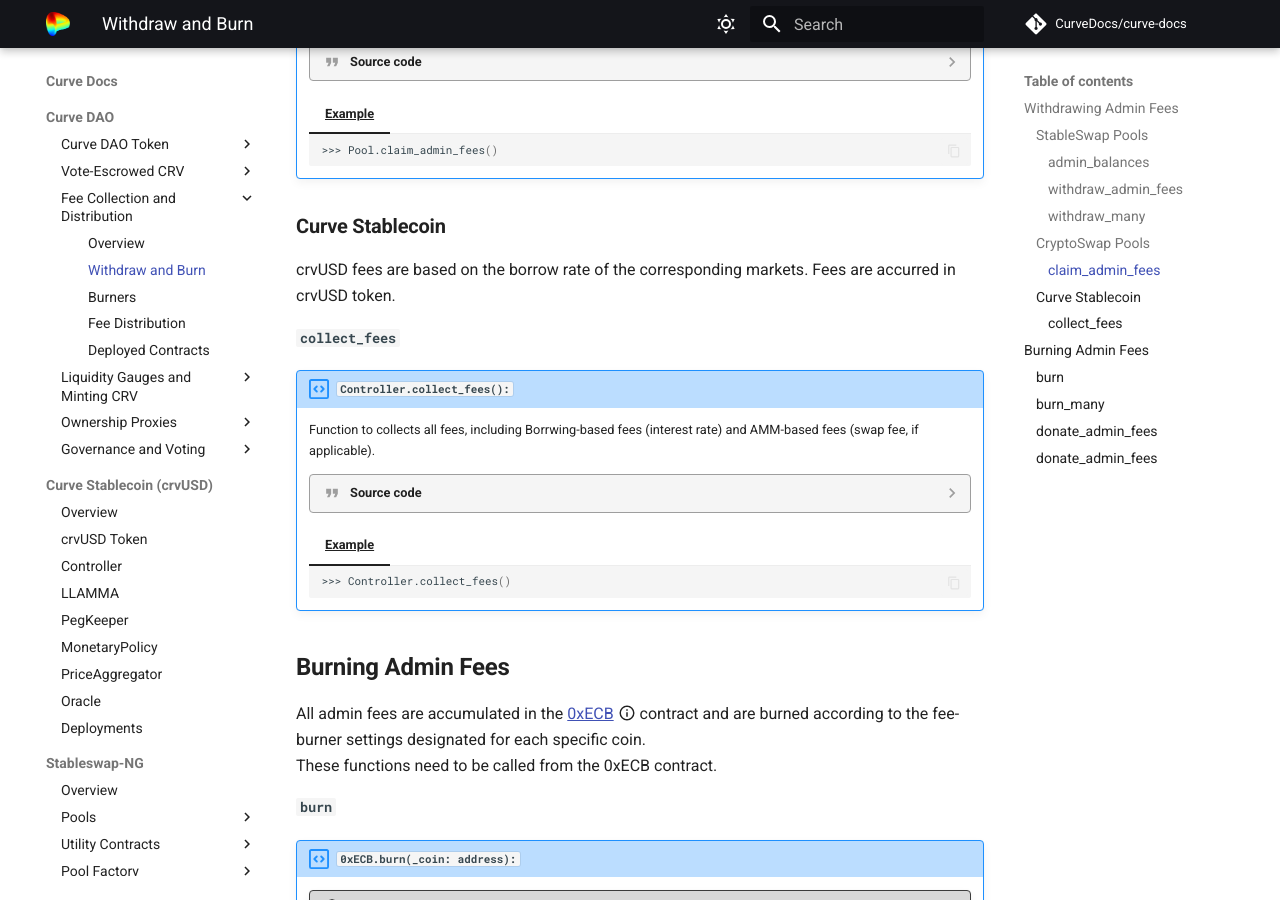
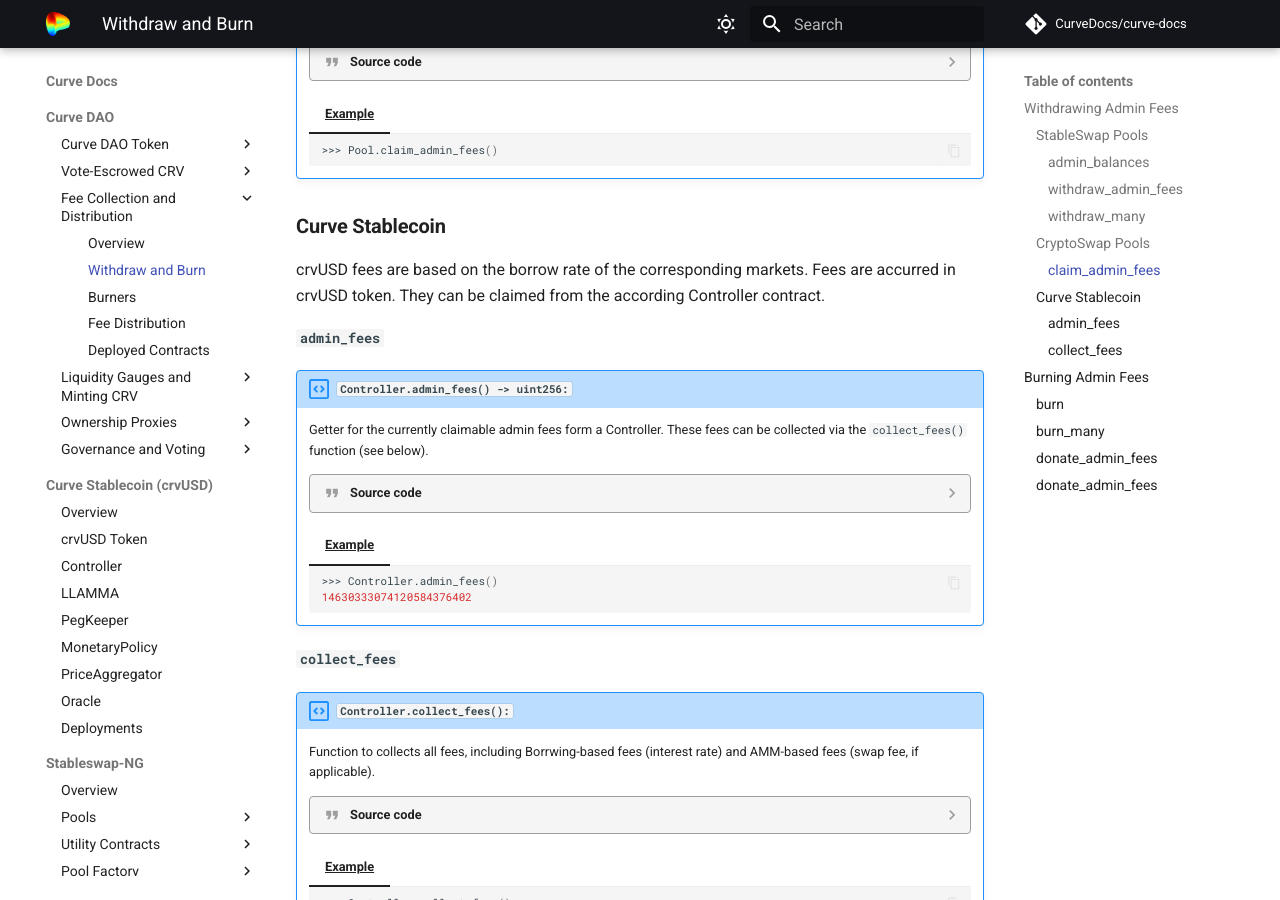
Before and after one commit to CurveDocs/curve-docs, an MkDocs documentation site: the page built from docs/curve_dao/fee-collection-distribution/withdraw-and-burn.md, in a window 1280 px wide and 900 px high, scrolled down 2284 px. Built offline with MkDocs 1.6.1 and Material for MkDocs 9.7.7, drawn with Linux system fonts in a browser that asks for light colours; comment, search, counter and statistics services are not loaded.

Commit message:
add admin_fees for controller

````diff
--- a/docs/curve_dao/fee-collection-distribution/withdraw-and-burn.md
+++ b/docs/curve_dao/fee-collection-distribution/withdraw-and-burn.md
@@ -215,7 +215,36 @@
 
 
 ## **Curve Stablecoin**
-crvUSD fees are based on the borrow rate of the corresponding markets. Fees are accurred in crvUSD token.
+crvUSD fees are based on the borrow rate of the corresponding markets. Fees are accurred in crvUSD token. They can be claimed from the according Controller contract.
+
+### `admin_fees`
+!!! description "`Controller.admin_fees() -> uint256:`"
+
+    Getter for the currently claimable admin fees form a Controller. These fees can be collected via the `collect_fees()` function (see below).
+
+    ??? quote "Source code"
+
+        ```python
+        @external
+        @view
+        def admin_fees() -> uint256:
+            """
+            @notice Calculate the amount of fees obtained from the interest
+            """
+            rate_mul: uint256 = AMM.get_rate_mul()
+            loan: Loan = self._total_debt
+            loan.initial_debt = loan.initial_debt * rate_mul / loan.rate_mul
+            loan.initial_debt += self.redeemed
+            minted: uint256 = self.minted
+            return unsafe_sub(max(loan.initial_debt, minted), minted)
+        ```
+
+    === "Example"
+        ```shell
+        >>> Controller.admin_fees()
+        14630333074120584376402
+        ```
+
 
 ### `collect_fees`
 !!! description "`Controller.collect_fees():`"
````
